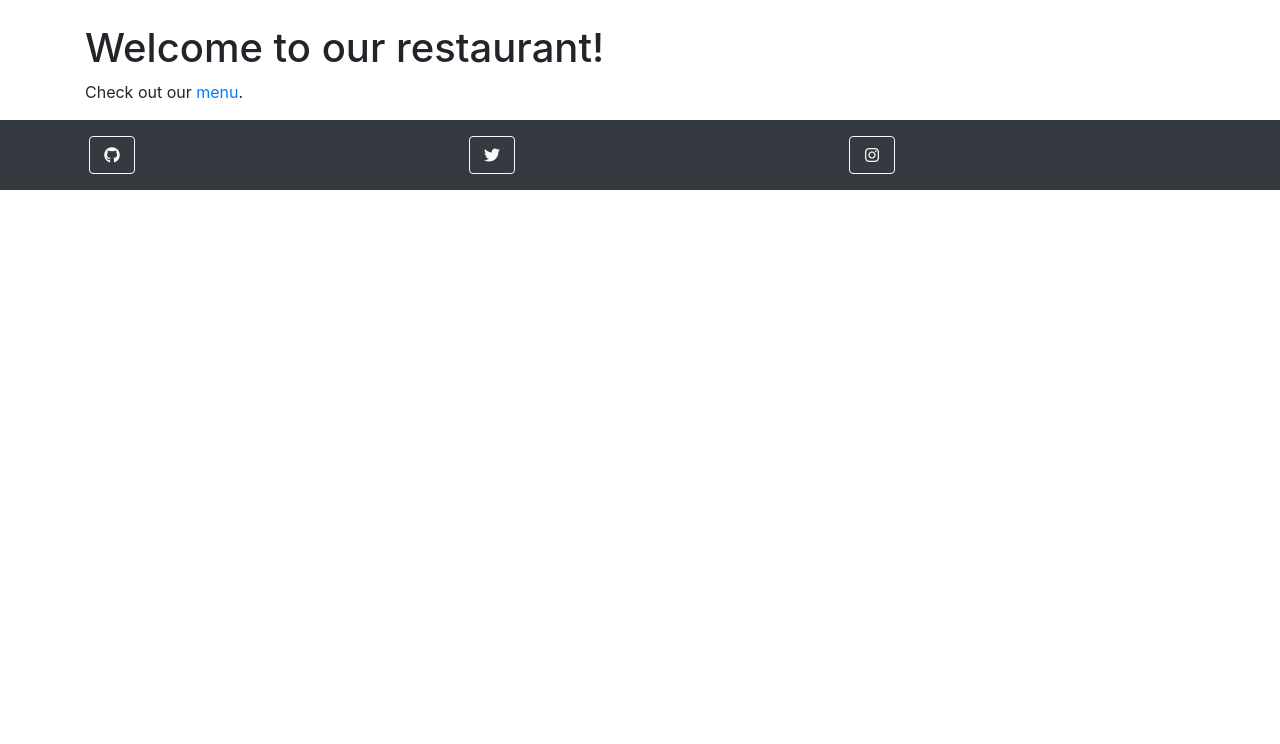
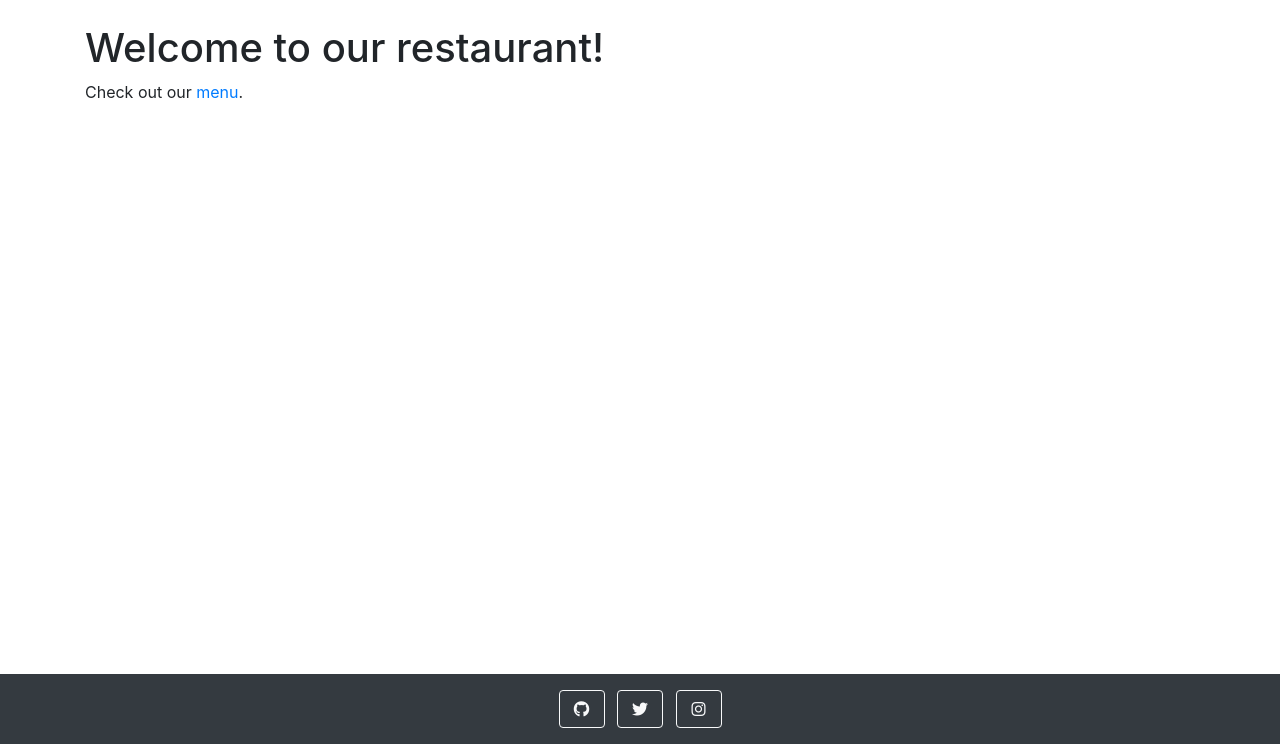
Before and after one commit to anthonyhaj/strand-PP4, a Django app: page /home/ in a window 1280 px wide. Shown: the part 56-800 px from the top of the page. Run offline with Django 3.2, Linux system fonts and the light colour scheme; some libraries are stand-ins or nearby versions.

Commit message:
modify footer in base.html

```diff
--- a/templates/base.html
+++ b/templates/base.html
@@ -37,28 +37,22 @@
         {% block content %}
         {% endblock content %}
     </main>
-
-    <footer class="footer mt-auto py-3 bg-dark">
-        <div class="container">
-            <div class="row">
-                <div class="col-md-4">
+    <footer class="footer mt-auto py-3 bg-dark fixed-bottom">
+        <div class="container text-center">
+            <div class="d-inline-block">
                 <a href="https://www.github.com" class="btn btn-outline-light btn-social mx-1">
                     <i class="fab fa-fw fa-github"></i>
                 </a>
-                </div>
-                <div class="col-md-4">
                 <a href="https://www.twitter.com" class="btn btn-outline-light btn-social mx-1">
                     <i class="fab fa-fw fa-twitter"></i>
                 </a>
-                </div>
-                <div class="col-md-4">
                 <a href="https://www.instagram.com" class="btn btn-outline-light btn-social mx-1">
                     <i class="fab fa-fw fa-instagram"></i>
                 </a>
             </div>
         </div>
-        </div>
     </footer>
+
 
     <!-- Fontawesome -->
     <script src="https://kit.fontawesome.com/125f41cd8d.js" crossorigin="anonymous"></script>
```
Lines whose indentation alone changed are shown as unchanged.
